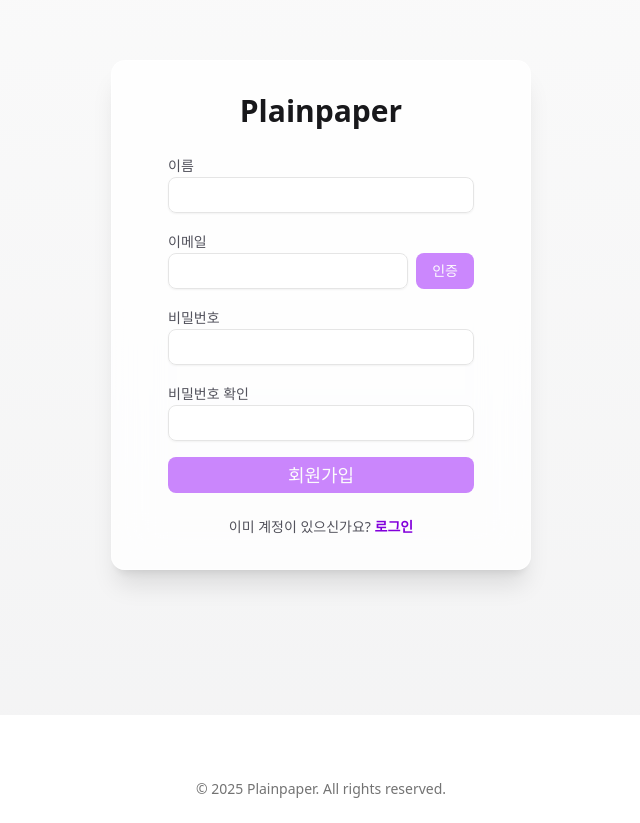
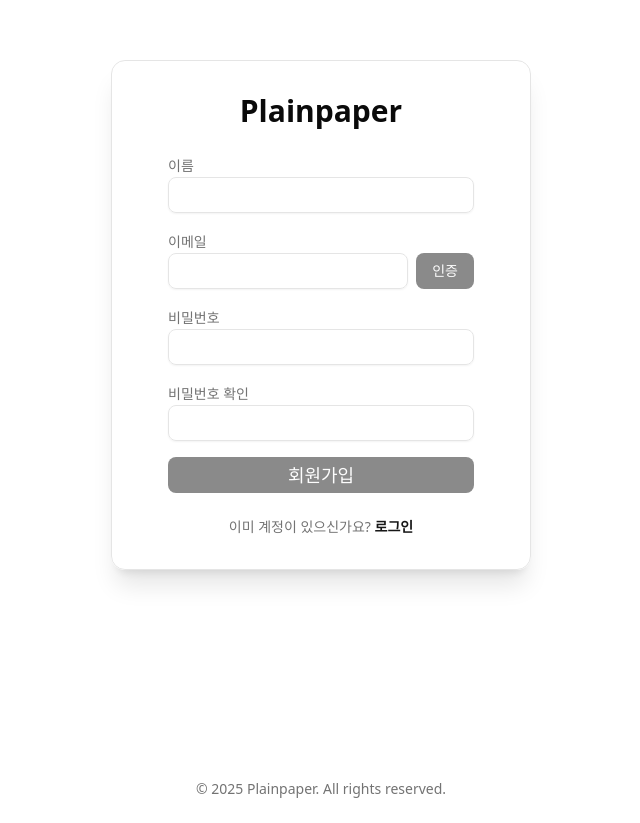
Before and after one commit to eastjin616/Plainpaper, a Next.js app: page /signup in a window 1280 px wide. Shown: the part 117-940 px from the top of the page, without its empty margins (319-959 px from the left). Built offline with nearby package versions, Linux system fonts and the light colour scheme.

Commit message:
다크모드 대응 전체 적용

```diff
--- a/app/(auth)/login/page.tsx
+++ b/app/(auth)/login/page.tsx
@@ -49,16 +49,18 @@
   };
 
   return (
-    <main className="flex items-center justify-center min-h-screen bg-gradient-to-b from-zinc-50 to-zinc-100">
-      <Card className="w-[420px] p-8 shadow-xl border border-white/50 bg-white/80 backdrop-blur-xl">
+    <main className="flex items-center justify-center min-h-screen bg-background">
+      <Card className="w-[420px] p-8 shadow-xl border border-border bg-card/80 backdrop-blur-xl">
         <CardContent>
-          <h1 className="text-3xl font-bold text-center mb-6 text-zinc-900">Plainpaper</h1>
+          <h1 className="text-3xl font-bold text-center mb-6 text-foreground">
+            Plainpaper
+          </h1>
 
           <form onSubmit={handleLogin} className="space-y-4">
             <div>
-              <label className="text-sm text-zinc-600">이메일</label>
+              <label className="text-sm text-muted-foreground">이메일</label>
               <Input
-                className="bg-white/80"
+                className="bg-card/60"
                 type="email"
                 value={email}
                 onChange={(e) => setEmail(e.target.value)}
@@ -67,9 +69,9 @@
             </div>
 
             <div>
-              <label className="text-sm text-zinc-600">비밀번호</label>
+              <label className="text-sm text-muted-foreground">비밀번호</label>
               <Input
-                className="bg-white/80"
+                className="bg-card/60"
                 type="password"
                 value={password}
                 onChange={(e) => setPassword(e.target.value)}
@@ -79,14 +81,14 @@
 
             {error && <p className="text-red-500 text-sm">{error}</p>}
 
-            <Button className="w-full text-lg font-medium bg-purple-600 hover:bg-purple-700" type="submit">
+            <Button className="w-full text-lg font-medium" type="submit">
               {loading ? "로그인 중..." : "로그인"}
             </Button>
           </form>
 
-          <p className="text-center text-sm text-zinc-600 mt-6">
+          <p className="text-center text-sm text-muted-foreground mt-6">
             계정이 없으신가요?{" "}
-            <Link href="/signup" className="font-semibold text-purple-700 hover:underline">
+            <Link href="/signup" className="font-semibold text-primary hover:underline">
               회원가입
             </Link>
           </p>
--- a/app/(auth)/signup/page.tsx
+++ b/app/(auth)/signup/page.tsx
@@ -84,36 +84,28 @@
   };
 
   return (
-    <main className="flex items-center justify-center min-h-screen bg-gradient-to-b from-zinc-50 to-zinc-100">
-      <Card className="w-[420px] p-8 shadow-xl border border-white/50 bg-white/80 backdrop-blur-xl">
+    <main className="flex items-center justify-center min-h-screen bg-background">
+      <Card className="w-[420px] p-8 shadow-xl border border-border bg-card/80 backdrop-blur-xl">
         <CardContent>
-          <h1 className="text-3xl font-bold text-center mb-6 text-zinc-900">Plainpaper</h1>
+          <h1 className="text-3xl font-bold text-center mb-6 text-foreground">Plainpaper</h1>
 
           <form onSubmit={handleSignup} className="space-y-4">
-
-            {/* 이름 */}
             <div>
-              <label className="text-sm text-zinc-600">이름</label>
-              <Input className="bg-white/80" value={name} onChange={(e) => setName(e.target.value)} required />
+              <label className="text-sm text-muted-foreground">이름</label>
+              <Input className="bg-card/60" value={name} onChange={(e) => setName(e.target.value)} required />
             </div>
 
-            {/* 이메일 */}
             <div>
-              <label className="text-sm text-zinc-600">이메일</label>
+              <label className="text-sm text-muted-foreground">이메일</label>
               <div className="flex gap-2">
                 <Input
-                  className="bg-white/80"
+                  className="bg-card/60"
                   type="email"
                   value={email}
                   onChange={(e) => setEmail(e.target.value)}
                   required
                 />
-                <Button
-                  type="button"
-                  onClick={sendCode}
-                  disabled={!email}
-                  className="bg-purple-600 hover:bg-purple-700"
-                >
+                <Button type="button" onClick={sendCode} disabled={!email}>
                   인증
                 </Button>
               </div>
@@ -121,12 +113,12 @@
               {serverCodeSent && !emailVerified && (
                 <div className="flex gap-2 mt-2">
                   <Input
-                    className="bg-white/80"
+                    className="bg-card/60"
                     placeholder="인증코드 입력"
                     value={verificationCode}
                     onChange={(e) => setVerificationCode(e.target.value)}
                   />
-                  <Button className="bg-purple-600 hover:bg-purple-700" type="button" onClick={verifyCode}>
+                  <Button type="button" onClick={verifyCode}>
                     확인
                   </Button>
                 </div>
@@ -137,11 +129,10 @@
               )}
             </div>
 
-            {/* 비밀번호 */}
             <div>
-              <label className="text-sm text-zinc-600">비밀번호</label>
+              <label className="text-sm text-muted-foreground">비밀번호</label>
               <Input
-                className="bg-white/80"
+                className="bg-card/60"
                 type="password"
                 value={password}
                 onChange={(e) => setPassword(e.target.value)}
@@ -149,11 +140,10 @@
               />
             </div>
 
-            {/* 비밀번호 확인 */}
             <div>
-              <label className="text-sm text-zinc-600">비밀번호 확인</label>
+              <label className="text-sm text-muted-foreground">비밀번호 확인</label>
               <Input
-                className="bg-white/80"
+                className="bg-card/60"
                 type="password"
                 value={confirmPassword}
                 onChange={(e) => setConfirmPassword(e.target.value)}
@@ -164,18 +154,14 @@
             {error && <p className="text-red-500 text-sm">{error}</p>}
             {msg && <p className="text-green-600 text-sm">{msg}</p>}
 
-            <Button
-              type="submit"
-              disabled={!emailVerified}
-              className="w-full text-lg bg-purple-600 hover:bg-purple-700"
-            >
+            <Button type="submit" disabled={!emailVerified} className="w-full text-lg">
               회원가입
             </Button>
           </form>
 
-          <p className="text-center text-sm text-zinc-600 mt-6">
+          <p className="text-center text-sm text-muted-foreground mt-6">
             이미 계정이 있으신가요?{" "}
-            <Link href="/login" className="font-semibold text-purple-700 hover:underline">
+            <Link href="/login" className="font-semibold text-primary hover:underline">
               로그인
             </Link>
           </p>
--- a/app/(auth)/signup/success/page.tsx
+++ b/app/(auth)/signup/success/page.tsx
@@ -17,7 +17,7 @@
   }, []);
 
   return (
-    <main className="flex flex-col items-center justify-center min-h-screen bg-gradient-to-b from-zinc-50 to-zinc-100 relative overflow-hidden">
+    <main className="flex flex-col items-center justify-center min-h-screen bg-background relative overflow-hidden">
       <Confetti
         width={windowSize.width}
         height={windowSize.height}
@@ -26,15 +26,15 @@
         gravity={0.25}
       />
 
-      <Card className="w-[400px] p-8 text-center shadow-xl border border-white/50 bg-white/80 backdrop-blur-xl relative z-10">
+      <Card className="w-[400px] p-8 text-center shadow-xl border border-border bg-card/80 backdrop-blur-xl relative z-10">
         <CardContent>
-          <h1 className="text-3xl font-bold text-zinc-900 mb-2">🎉 가입 완료!</h1>
-          <p className="text-zinc-600 mb-1">회원가입이 성공적으로 마무리되었습니다.</p>
-          <p className="text-zinc-500 mb-6">지금 바로 Plainpaper를 시작해보세요!</p>
+          <h1 className="text-3xl font-bold text-foreground mb-2">🎉 가입 완료!</h1>
+          <p className="text-muted-foreground mb-1">회원가입이 성공적으로 완료되었습니다.</p>
+          <p className="text-muted-foreground mb-6">지금 바로 Plainpaper를 시작해보세요!</p>
 
           <Button
             onClick={() => router.push("/login")}
-            className="w-full text-lg font-medium bg-purple-600 hover:bg-purple-700"
+            className="w-full text-lg font-medium"
           >
             로그인 하러 가기
           </Button>
```
